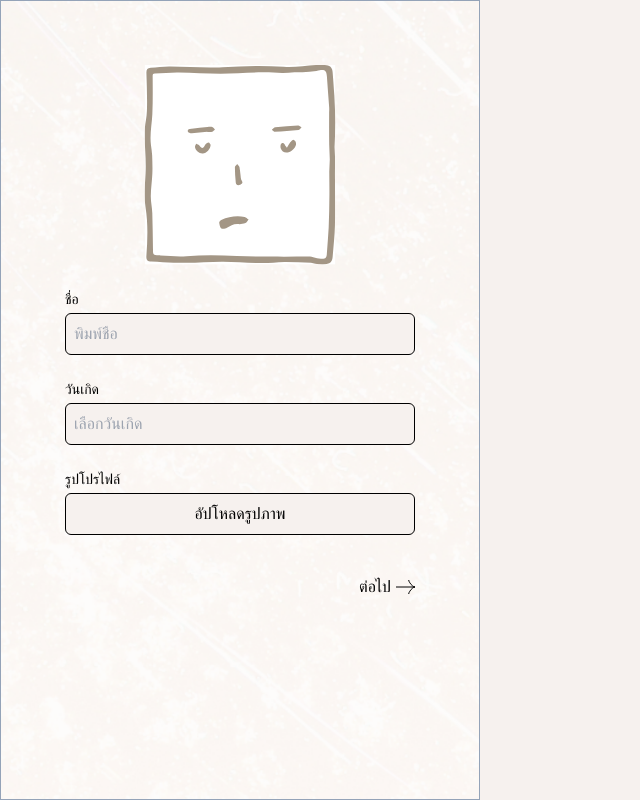
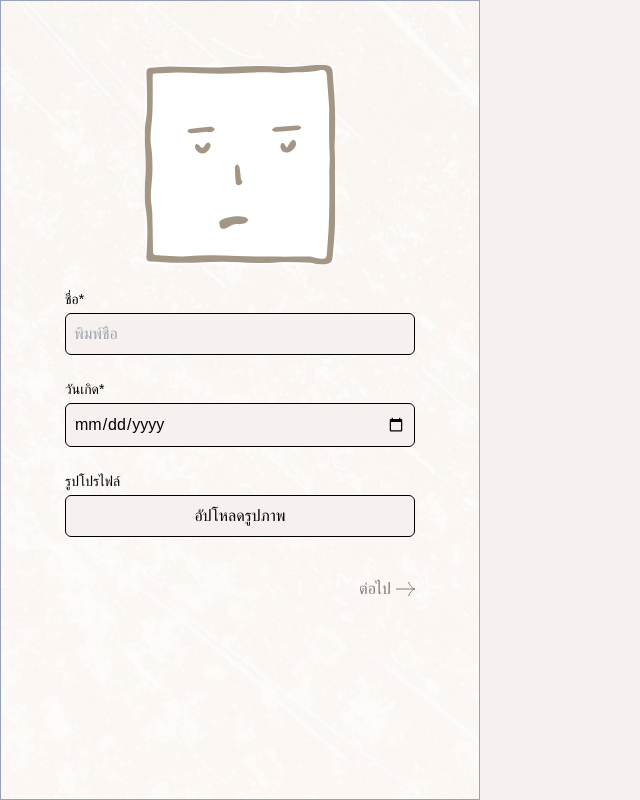
Before and after one commit to Tantatorn-dev/deathtalk-photobooth, a SvelteKit app: page /photo in a window 1280 px wide. Shown: the whole page, without its empty margins (0-640 px from the left). Built offline with nearby package versions, Linux system fonts and the light colour scheme; a web font is replaced by a local one.

Commit message:
feat: add date input

```diff
--- a/src/components/common/NextButton.svelte
+++ b/src/components/common/NextButton.svelte
@@ -1,6 +1,7 @@
 <script lang="ts">
 	export let target: string = '';
 	export let onClick = () => {};
+	export let disabled = false;
 
 	import { goto } from '$app/navigation';
 	import ArrowRight from './svg/ArrowRight.svelte';
@@ -8,11 +9,12 @@
 
 <button
 	on:click={() => {
+		if (disabled) return;
+
 		onClick();
-
 		if (target) goto(target);
 	}}
-	class="z-20 flex flex-row"
+	class={'z-20 flex flex-row' + (disabled ? ' opacity-50 cursor-not-allowed' : '')}
 >
 	<p>ต่อไป</p>
 	<ArrowRight />
--- a/src/routes/photo/+page.svelte
+++ b/src/routes/photo/+page.svelte
@@ -1,13 +1,23 @@
 <script lang="ts">
 	import NextButton from '../../components/common/NextButton.svelte';
-	import { avatar, name } from '../../store';
+	import { avatar, birthDate, name } from '../../store';
 
 	let fileinput: HTMLInputElement;
 
 	let avatarValue: string;
+	let nameValue: string;
+	let birthDateValue: string;
 
 	avatar.subscribe((value) => {
 		avatarValue = value;
+	});
+
+	name.subscribe((value) => {
+		nameValue = value;
+	});
+
+	birthDate.subscribe((value) => {
+		birthDateValue = value;
 	});
 
 	const onOpenFileInput = () => {
@@ -33,6 +43,10 @@
 	const onUpdateName = (e: Event & { currentTarget: EventTarget & HTMLInputElement }) => {
 		name.set(e.currentTarget.value);
 	};
+
+	const onUpdateBirthDate = (e: Event & { currentTarget: EventTarget & HTMLInputElement }) => {
+		birthDate.set(e.currentTarget.value);
+	};
 </script>
 
 <div class="flex flex-col items-center gap-2 pl-16 pr-16 mt-16">
@@ -43,13 +57,23 @@
 	{/if}
 
 	<div class="flex flex-col w-full gap-1 mt-4">
-		<p class="text-sm">ชื่อ</p>
-		<input type="text" on:change={onUpdateName} class="button-secondary bg-secondary" placeholder="พิมพ์ชื่อ" />
+		<p class="text-sm">ชื่อ*</p>
+		<input
+			type="text"
+			on:input={onUpdateName}
+			class="button-secondary bg-secondary"
+			placeholder="พิมพ์ชื่อ"
+		/>
 	</div>
 
 	<div class="flex flex-col w-full gap-1 mt-4">
-		<p class="text-sm">วันเกิด</p>
-		<input type="text" class="button-secondary bg-secondary" placeholder="เลือกวันเกิด" />
+		<p class="text-sm">วันเกิด*</p>
+		<input
+			type="date"
+			on:input={onUpdateBirthDate}
+			class="button-secondary bg-secondary"
+			placeholder="เลือกวันเกิด"
+		/>
 	</div>
 
 	<div class="flex flex-col w-full gap-1 mt-4">
@@ -58,7 +82,7 @@
 	</div>
 
 	<div class="flex flex-row justify-end w-full mt-8">
-		<NextButton target="/intro" />
+		<NextButton target="/intro" disabled={!nameValue || !birthDateValue} />
 	</div>
 </div>
 <input
--- a/src/store.ts
+++ b/src/store.ts
@@ -2,3 +2,4 @@ import { writable } from 'svelte/store';
 
 export const avatar = writable('');
 export const name = writable('');
+export const birthDate = writable('');
```
